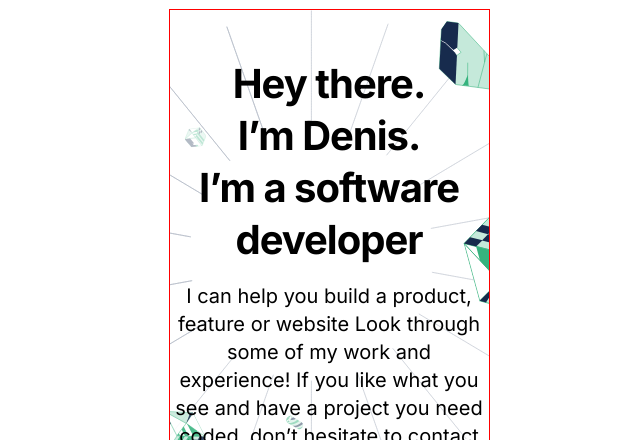
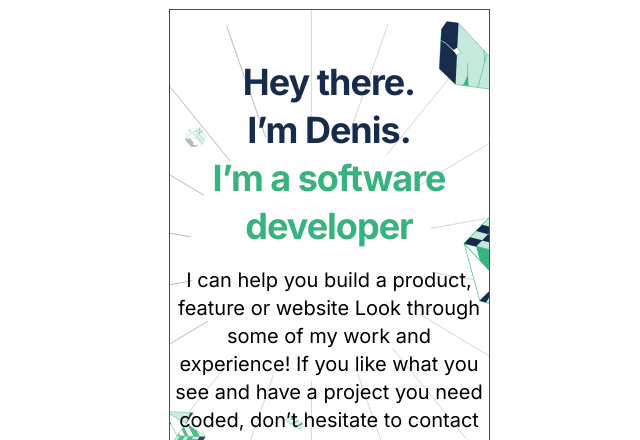
Before and after one commit to dd-obua/Mic-1-1-Portfolio, a website: page index.html in a window 1280 px wide. Shown: the part 39-479 px from the top of the page, without its empty margins (311-951 px from the left). Drawn offline with Linux system fonts and the light colour scheme.

Commit message:
Style h1 spans

```diff
--- a/css/styles.css
+++ b/css/styles.css
@@ -50,9 +50,17 @@ img {
 }
 
 h1 {
-  font-size: 4rem;
+  font-size: 3.6rem;
   font-weight: 700;
-  line-height: 5.2rem;
+  line-height: 4.8rem;
   letter-spacing: -0.1rem;
   padding: 4.8rem 2.4rem 1.6rem;
 }
+
+.greeting {
+  color: #172b4d;
+}
+
+.job {
+  color: #36b37e;
+}
```
